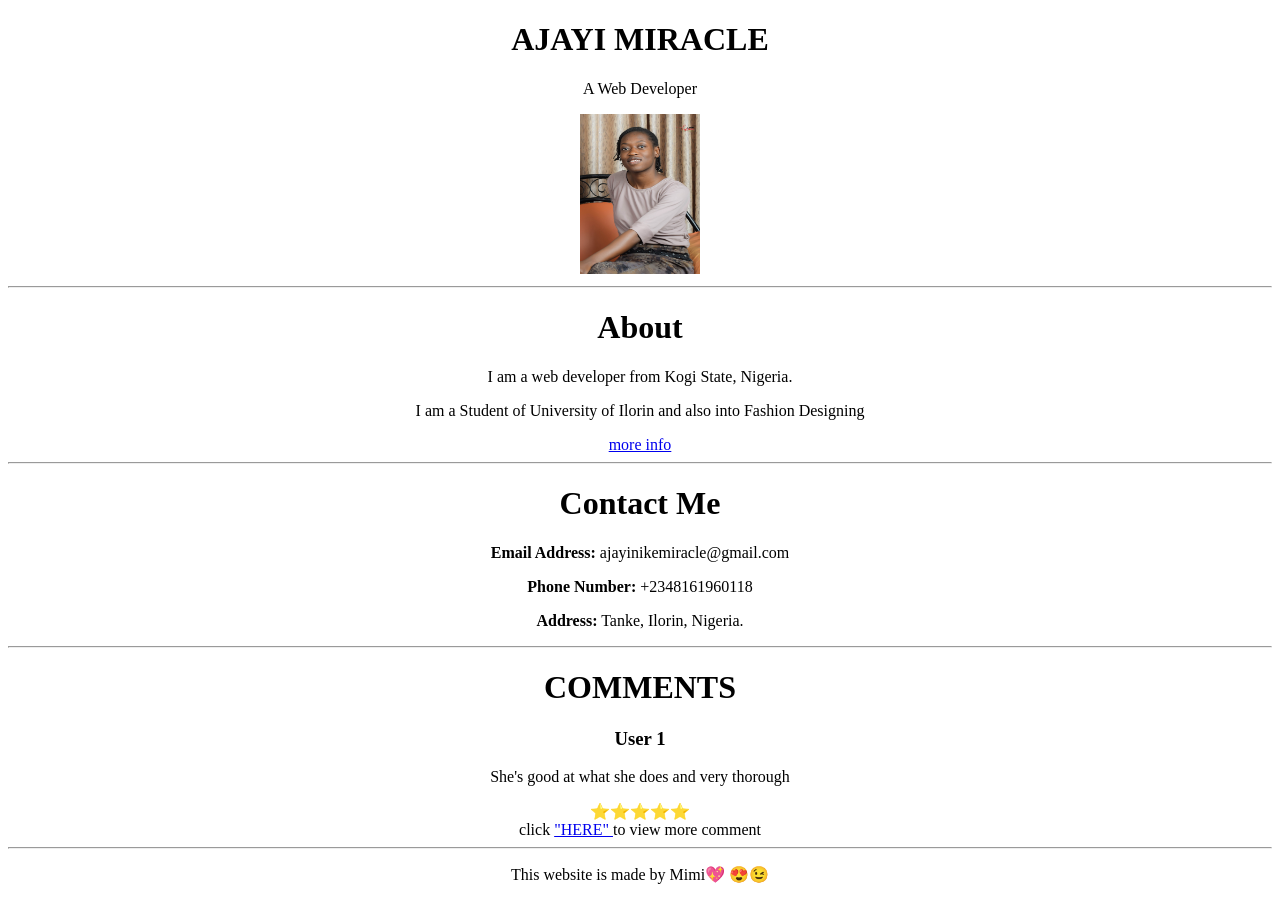
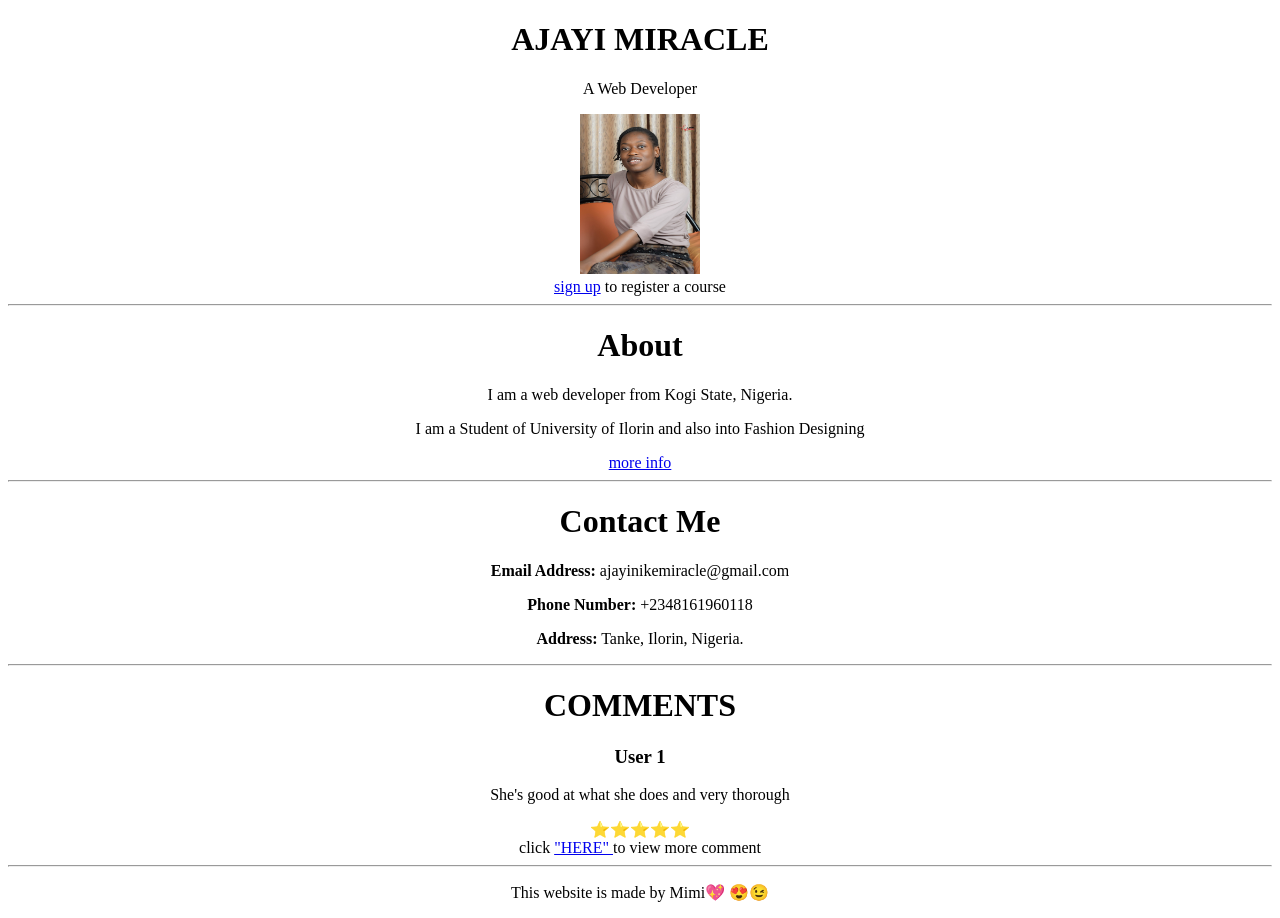
Before and after one commit to Mimi669/mimi, a plain HTML site: page index.html in a window 1280 px wide. Drawn offline with Linux system fonts and the light colour scheme.

Commit message:
Add files via upload

```diff
--- a/index.html
+++ b/index.html
@@ -8,7 +8,8 @@
     <body style="text-align: center;">
        <h1>AJAYI MIRACLE</h1>
        <p>A Web Developer</p>
-       <img width="120px" height="160px" src="DSC_0652~2.jpg" alt="profile picture">
+       <img width="120px" height="160px" src="DSC_0652~2.jpg" alt="profile picture"><br/>
+       <a href="sign_up.html">sign up</a> to register a course
        <hr>
        <h1>About</h1>
        <p>I am a web developer from Kogi State, Nigeria.</p>
```
